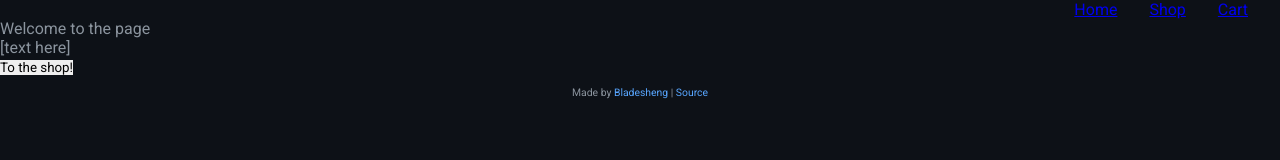
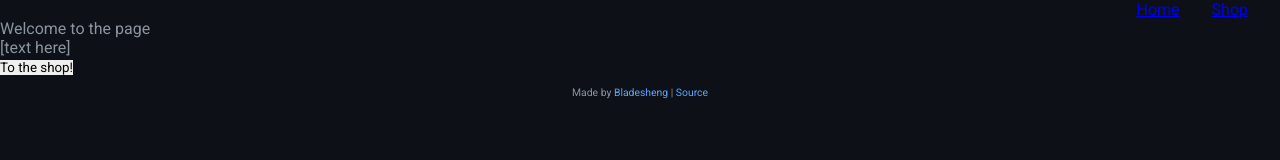
Before and after one commit to Bladesheng/shopping-cart, a React app: page /#/ in a window 1280 px wide. Shown: the top 160 px of the page. Built offline with nearby package versions, Linux system fonts and the light colour scheme.

Commit message:
Move cart into shop

```diff
--- a/src/components/Header.tsx
+++ b/src/components/Header.tsx
@@ -12,9 +12,6 @@ export default function Header() {
           <li>
             <Link to="/shop">Shop</Link>
           </li>
-          <li>
-            <Link to="/cart">Cart</Link>
-          </li>
         </ul>
       </nav>
     </header>
--- a/src/components/RouteSwitch.tsx
+++ b/src/components/RouteSwitch.tsx
@@ -3,7 +3,6 @@ import { HashRouter, Routes, Route } from "react-router-dom";
 
 import Home from "./Home";
 import Shop from "./Shop";
-import Cart from "./Cart";
 
 import Header from "./Header";
 import Footer from "./Footer";
@@ -16,7 +15,6 @@ export default function RouteSwitch() {
       <Routes>
         <Route path="/" element={<Home></Home>}></Route>
         <Route path="shop" element={<Shop></Shop>}></Route>
-        <Route path="cart" element={<Cart></Cart>}></Route>
       </Routes>
 
       <Footer></Footer>
--- a/src/components/Shop.tsx
+++ b/src/components/Shop.tsx
@@ -1,5 +1,11 @@
 import React from "react";
+import Cart from "./Cart";
 
 export default function Shop() {
-  return <div>Shop here</div>;
+  return (
+    <main>
+      <div>Shop here</div>
+      <Cart></Cart>
+    </main>
+  );
 }
```
